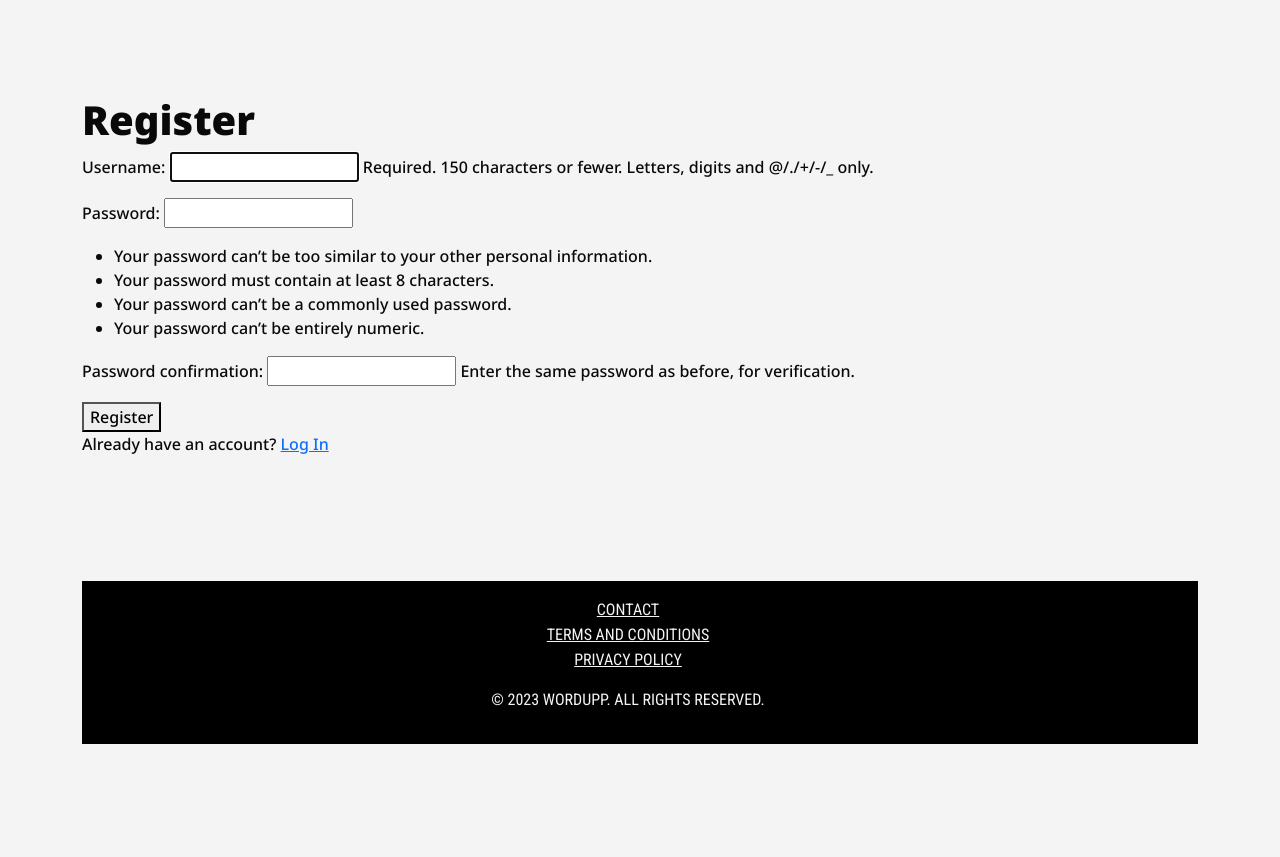
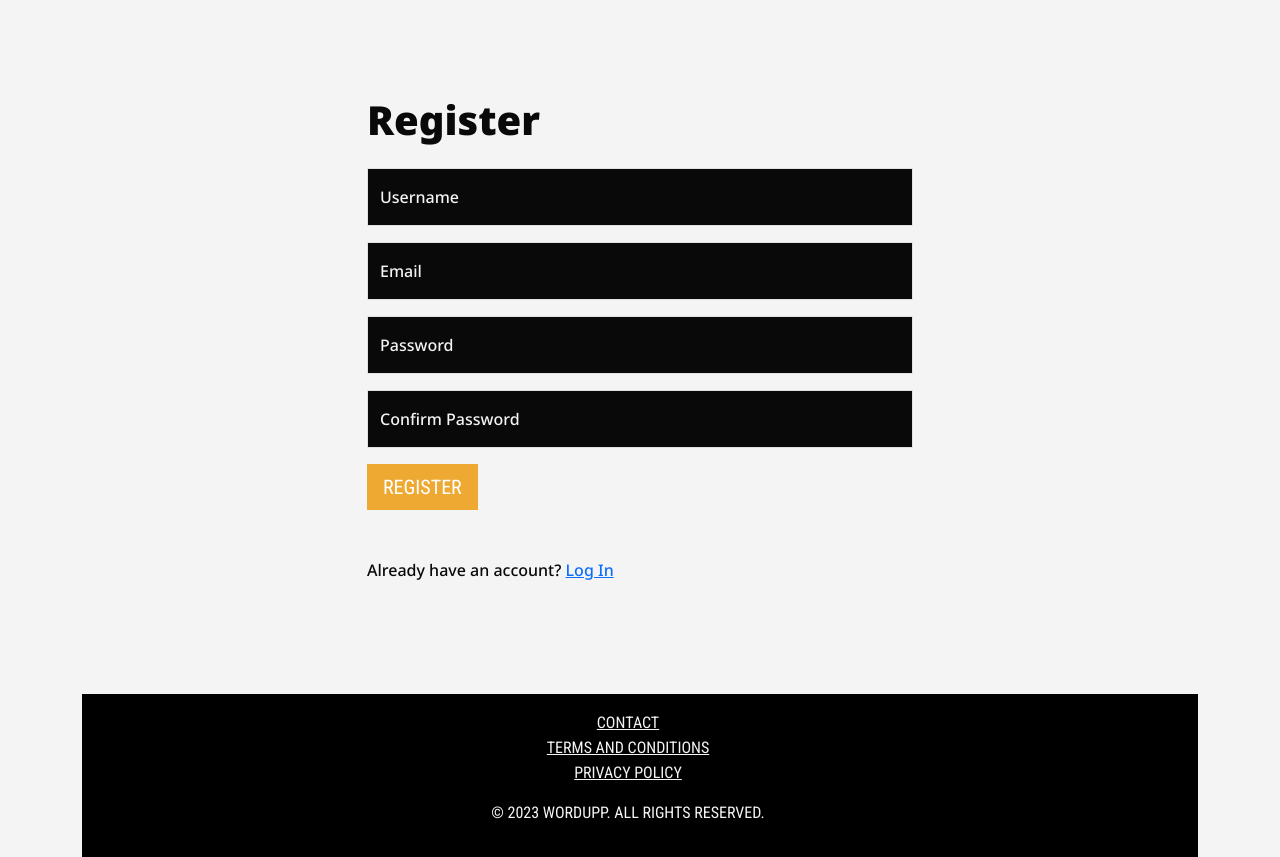
Before and after one commit to antoniodegou/mod4-wordupp1, a Django app: page /subscription/register/ in a window 1280 px wide. Shown: the part 56-913 px from the top of the page. Before the commit the page ends 800 px from the top, so only its background shows below. Run offline with Django 4.2, Linux system fonts and the light colour scheme; some libraries are stand-ins or nearby versions.

Commit message:
added style to register page, added email , made all fields mandatory

```diff
--- a/core/templates/core/base.html
+++ b/core/templates/core/base.html
@@ -10,7 +10,7 @@
     <link rel="preconnect" href="https://fonts.gstatic.com" crossorigin>
     <link href="https://fonts.googleapis.com/css2?family=Noto+Sans:wght@100;500;900&family=Roboto+Condensed:wght@300;400;700&display=swap" rel="stylesheet">
 
-    <link rel="stylesheet" href="https://i.icomoon.io/public/temp/34012e84f1/wordupp/style.css">
+    <link rel="stylesheet" href="https://i.icomoon.io/public/temp/b5da449688/wordupp/style.css">
 
     <link href="https://cdn.jsdelivr.net/npm/bootstrap@5.3.1/dist/css/bootstrap.min.css" rel="stylesheet" integrity="sha384-4bw+/aepP/YC94hEpVNVgiZdgIC5+VKNBQNGCHeKRQN+PtmoHDEXuppvnDJzQIu9" crossorigin="anonymous">
 
--- a/subscription/forms.py
+++ b/subscription/forms.py
@@ -20,8 +20,18 @@ class StripeSubscriptionForm(forms.Form):
 
 
 class CustomUserCreationForm(UserCreationForm):
-    email = forms.EmailField(required=True)
+    username = forms.CharField(widget=forms.TextInput(attrs={'class': 'form-control'}))
+    email = forms.EmailField(widget=forms.EmailInput(attrs={'class': 'form-control'}))
+    password1 = forms.CharField(widget=forms.PasswordInput(attrs={'class': 'form-control'}))
+    password2 = forms.CharField(widget=forms.PasswordInput(attrs={'class': 'form-control'}))
 
     class Meta:
         model = User
-        fields = ("username", "email", "password1", "password2")
+        fields = ('username', 'email', 'password1', 'password2')
+
+    def save(self, commit=True):
+        user = super().save(commit=False)
+        user.email = self.cleaned_data["email"]
+        if commit:
+            user.save()
+        return user
--- /dev/null
+++ b/subscription/static/subscription/css/register.css
@@ -0,0 +1,47 @@
+.tooltip-custom .tooltip-inner {
+    text-align: left;
+    max-width: 300px; /* Set the max-width you want */
+
+}
+
+
+.icon-question-circle {
+  font-size: 2rem!important;  /* Adjust size here */
+  color: var(--pink)!important;    /* Set color here */
+  line-height: 40px;
+}
+
+input {
+    background-color: var(--black)!important;
+    color:var(--white)!important;
+    text-align: center;
+    font-family: 'Noto Sans', sans-serif!important;
+    font-weight: 900!important;
+}
+
+label{
+    color:var(--white);
+}
+
+.form-floating>.form-control-plaintext~label,
+.form-floating>.form-control:focus~label,
+ .form-floating>.form-control:not(:placeholder-shown)~label,
+  .form-floating>.form-select~label{
+    background-color: unset;
+    color:var(--white);
+    text-transform: uppercase;
+}
+
+
+.form-floating>.form-control-plaintext~label::after,
+.form-floating>.form-control:focus~label::after,
+.form-floating>.form-control:not(:placeholder-shown)~label::after,
+ .form-floating>.form-select~label::after{
+    background-color: unset;
+    border-radius:0;
+ }
+
+
+ .form-control:focus {
+    box-shadow: unset;
+ }
--- a/subscription/templates/registration/register.html
+++ b/subscription/templates/registration/register.html
@@ -1,13 +1,82 @@
 {% extends "core/base.html" %}
+{% load static %}
+
+
+{% block extra_head %}
+    <link rel="stylesheet" href="{% static 'subscription/css/register.css' %}">
+{% endblock %}
 
 {% block title %}Register{% endblock %}
 
 {% block content %}
-    <h1>Register</h1>
-    <form method="post">
+<div class="row justify-content-center">
+    <div class="col-lg-6">
+    <h1 class="mb-4">Register</h1>
+    <form method="post" class="w-100 col-md-6">
         {% csrf_token %}
-        {{ form.as_p }}
-        <button type="submit">Register</button>
+
+        <!-- Username -->
+        <div class="form-floating mb-3">
+            <input type="text" name="username" class="form-control rounded-0" id="{{ form.username.id_for_label }}" placeholder="Username">
+            <label for="{{ form.username.id_for_label }}">Username</label>
+        </div>
+
+        <!-- Email -->
+        <div class="form-floating mb-3">
+            <input type="email" name="email" class="form-control rounded-0" id="{{ form.email.id_for_label }}" placeholder="Email">
+            <label for="{{ form.email.id_for_label }}">Email</label>
+        </div>
+
+        <!-- Password -->
+        <div class="form-floating mb-3">
+            <input type="password" name="password1" class="form-control rounded-0" id="{{ form.password1.id_for_label }}" placeholder="Password">
+            <label for="{{ form.password1.id_for_label }}">Password</label>
+            <span class="position-absolute top-0 end-0 mt-2 me-2" data-bs-toggle="tooltip" data-bs-html="true" title="<ul class='text-start'><li>Your password can’t be too similar to your other personal information.</li><li>Your password must contain at least 8 characters.</li><li>Your password can’t be a commonly used password.</li><li>Your password can’t be entirely numeric.</li></ul>" data-bs-custom-class="tooltip-custom">
+                <span class="icon-question-circle"></span>
+            </span>
+        </div>
+
+        <!-- Confirm Password -->
+        <div class="form-floating mb-3">
+            <input type="password" name="password2" class="form-control rounded-0" id="{{ form.password2.id_for_label }}" placeholder="Confirm Password">
+            <label for="{{ form.password2.id_for_label }}">Confirm Password</label>
+        </div>
+
+
+        <!-- Submit Button -->
+        <button type="submit" class="btn btn-primary rounded-0 bg-yellow btn-lg">Register</button>
+
     </form>
-    <p>Already have an account? <a href="{% url 'login' %}">Log In</a></p>
+    <p class="mt-5">Already have an account? <a href="{% url 'login' %}">Log In</a></p>
+</div>
+</div>
+    <!-- Tooltip Content -->
+    <div id="passwordTooltip" class="d-none">
+        <p class="text-start"><strong>Password Requirements:</strong></p>
+        <ul class="text-start">
+            <li>At least 8 characters</li>
+            <li>Cannot be a commonly used password</li>
+            <li>Cannot be entirely numeric</li>
+        </ul>
+    </div>
+
+    {% block extra_js %}
+    <script>
+      document.addEventListener('DOMContentLoaded', (event) => {
+        var tooltipTriggerList = [].slice.call(document.querySelectorAll('[data-bs-toggle="tooltip"]'))
+        var tooltipList = tooltipTriggerList.map(function (tooltipTriggerEl) {
+          return new bootstrap.Tooltip(tooltipTriggerEl, {
+            customClass: 'tooltip-custom'
+          })
+        })
+      });
+    </script>
+    {% endblock %}
+     <!-- <form method="post">
+        // {% csrf_token %}
+        // {{ form.as_p }}
+
+        // <button type="submit">Register</button>
+    // </form> -->
+
 {% endblock %}
--- a/subscription/views.py
+++ b/subscription/views.py
@@ -59,14 +59,14 @@ def contact(request):
 # Combined register_view function
 def register_view(request):
     if request.method == 'POST':
-        form = CustomUserCreationForm(request.POST)
+        form = CustomUserCreationForm(request.POST)  # Use the custom form here
         if form.is_valid():
             user = form.save()
             UserProfile.objects.create(user=user)  # Create the UserProfile
             create_or_update_stripe_customer(user)  # Create Stripe customer
             return redirect('login')
     else:
-        form = UserCreationForm()
+        form = CustomUserCreationForm()  # Use the custom form here
     return render(request, 'registration/register.html', {'form': form})
 
 
```
